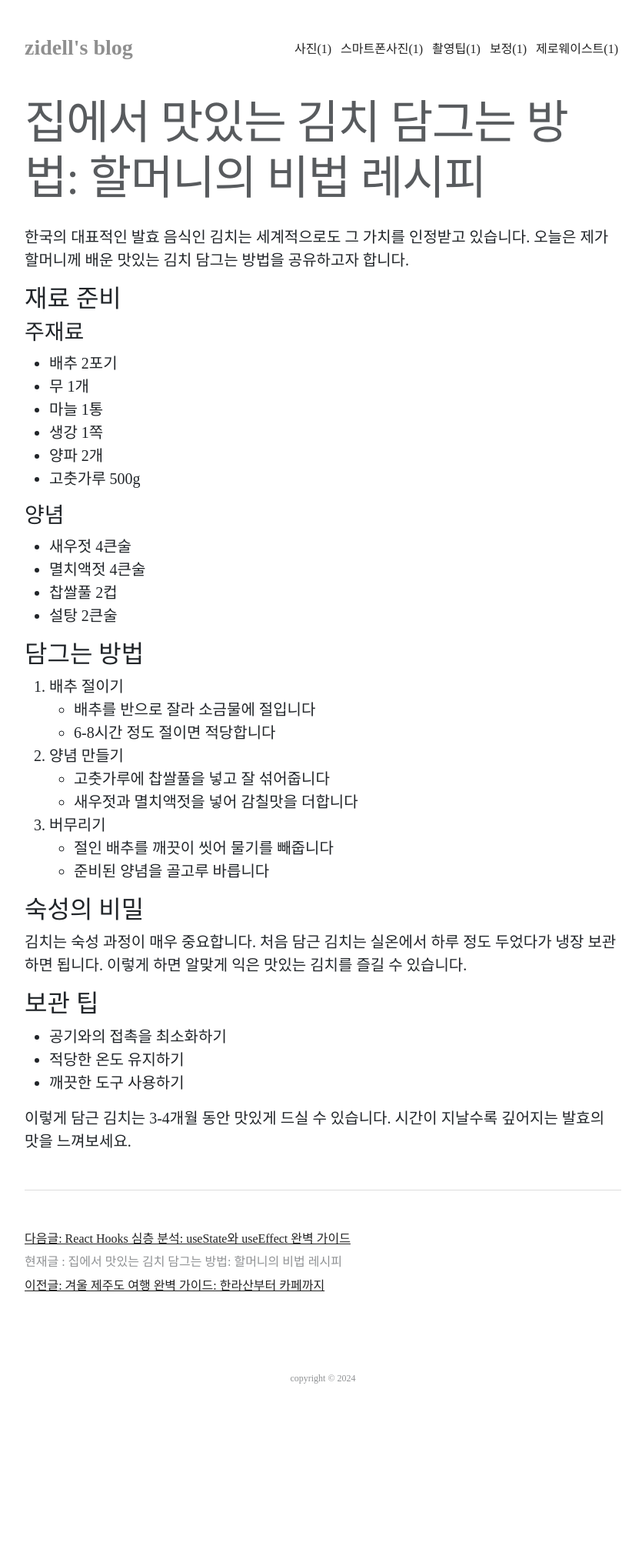
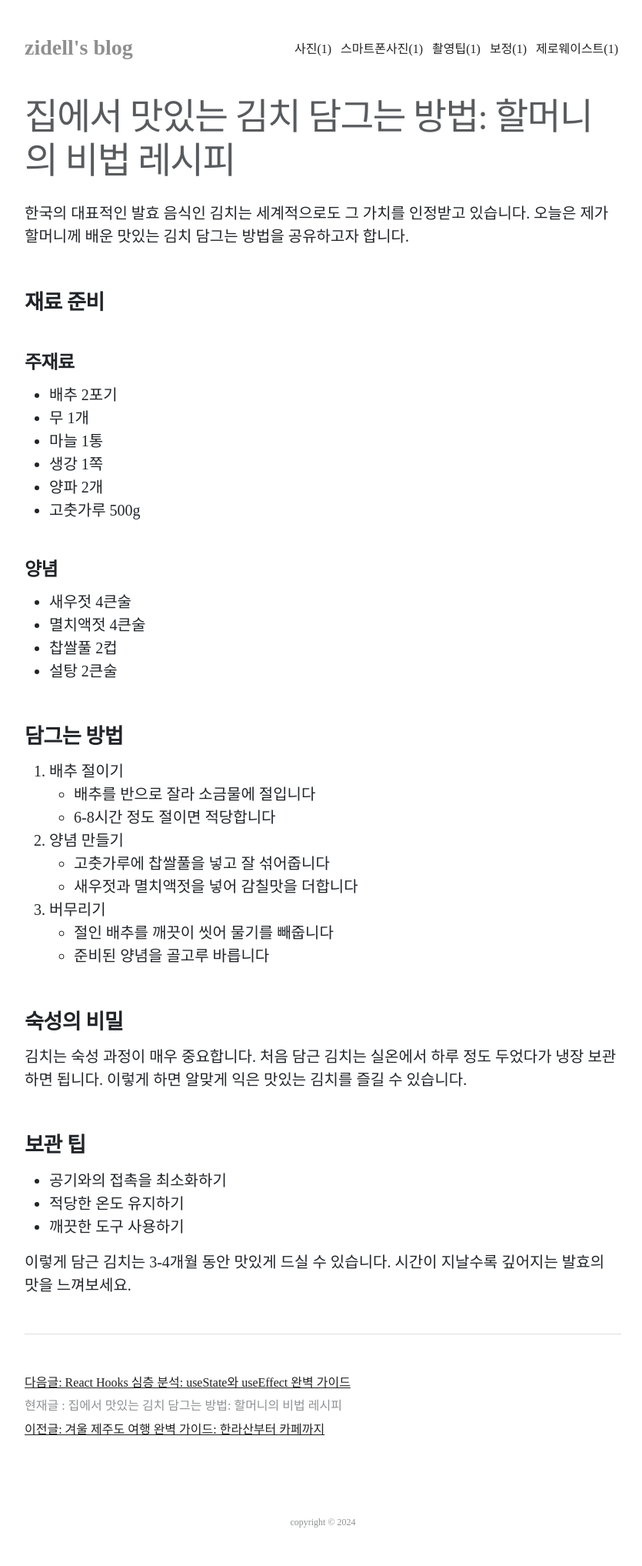
Before and after one commit to zidell/blog, a Jekyll site: the page built from _posts/2024-12-07-korean-food-kimchi.md, in a window 1280 px wide. Shown: the whole page at 77% size, without its empty margins (220-1055 px from the left). Built offline with Jekyll 4.4.1, drawn with Linux system fonts in a browser that asks for light colours; some web fonts are replaced; before the commit the page ends 1848 px from its top, so only the background shows below that.

Commit message:
dev: 약간의 디자인 수정

```diff
--- a/_layouts/post.html
+++ b/_layouts/post.html
@@ -3,11 +3,11 @@ layout: default
 ---
 
 <div class="page-header mb-4 opacity-75">
-    <h1 class="fs-3x">{{page.title}}</h1>
+    <h1 class="fs-2x">{{page.title}}</h1>
     <div class="post-meta opacity-50 fs-xs mt-1">{{ post.date | date: "%B %d, %Y" }}</div>
 </div>
 
-<div class="page-content fs-5">
+<div id="post-page" class="page-content fs-5">
     {{ content }}
 </div>
 
--- a/_sass/main.scss
+++ b/_sass/main.scss
@@ -18,7 +18,7 @@ a {
 }
 
 h1 {
-    letter-spacing: -0.08rem;
+    letter-spacing: -0.1rem;
 }
 
 #list-posts {
@@ -28,6 +28,33 @@ h1 {
         &:hover {
             opacity: 1;
         }
+    }
+}
+
+#post-page {
+
+    h1,
+    h2,
+    h3,
+    h4,
+    h5,
+    h6 {
+        letter-spacing: -0.04rem;
+        margin-top: 2em;
+        margin-bottom: 0.5em;
+        font-weight: bold;
+    }
+
+    h2 {
+        font-size: 1.7rem;
+    }
+
+    h3 {
+        font-size: 1.5rem;
+    }
+
+    h4 {
+        font-size: 1.3rem;
     }
 }
 
```
